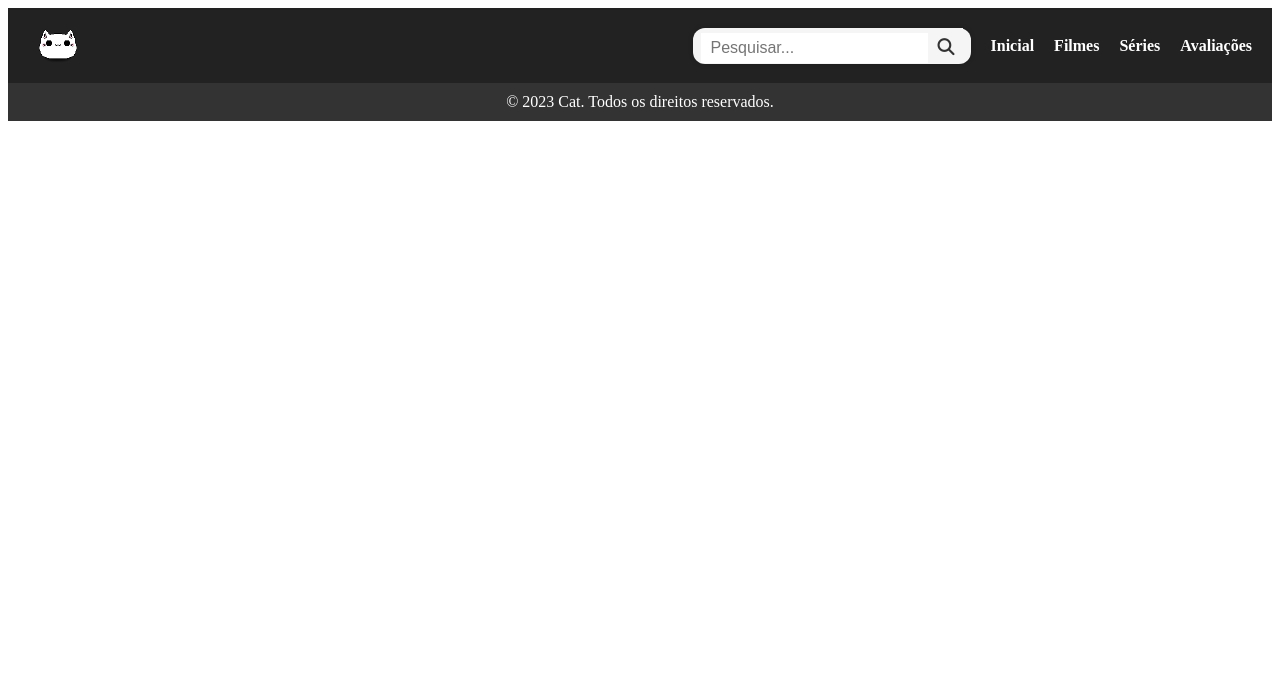
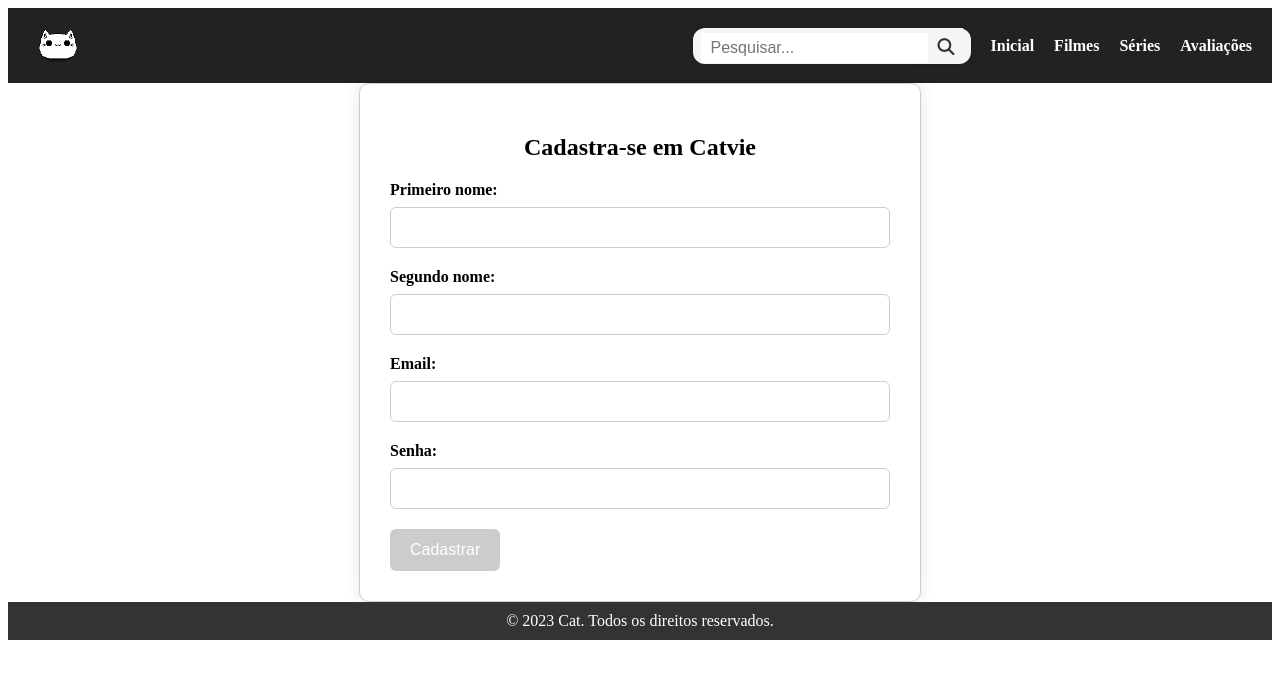
Before and after one commit to 01Dri/CatvieAngular, an Angular app: page /register in a window 1280 px wide. Before the commit this address led to /. Shown: the top 678 px of the page. Built offline with nearby package versions, Linux system fonts and the light colour scheme.

Commit message:
Form register created and cosuming the API for register from the backend

```diff
--- a/angular.json
+++ b/angular.json
@@ -94,5 +94,8 @@
         }
       }
     }
+  },
+  "cli": {
+    "analytics": false
   }
 }
--- a/src/app/app-routing.module.ts
+++ b/src/app/app-routing.module.ts
@@ -2,10 +2,13 @@ import { NgModule } from '@angular/core';
 import { RouterModule, Routes } from '@angular/router';
 import { FilmsComponent } from './films/films.component';
 import { FilmSearchComponent } from './film-search/film-search.component';
+import { RegisterScreenComponent } from './register-screen/register-screen.component';
 
 const routes: Routes = [
   { path: 'films' , component: FilmsComponent },
   { path: 'result' , component: FilmSearchComponent },
+  { path: 'register' , component: RegisterScreenComponent },
+
 
 
 
--- a/src/app/app.module.ts
+++ b/src/app/app.module.ts
@@ -7,6 +7,7 @@ import { HttpClientModule } from '@angular/common/http';
 import { FormsModule } from '@angular/forms';
 import { FilmsComponent } from './films/films.component';
 import { FilmSearchComponent } from './film-search/film-search.component';
+import { RegisterScreenComponent } from './register-screen/register-screen.component';
 
 
 @NgModule({
@@ -14,6 +15,7 @@ import { FilmSearchComponent } from './film-search/film-search.component';
     AppComponent,
     FilmsComponent,
     FilmSearchComponent,
+    RegisterScreenComponent,
   ],
   imports: [
     BrowserModule,
--- /dev/null
+++ b/src/app/enums/RoleEnums.ts
@@ -0,0 +1,4 @@
+export enum UserRole {
+    ADMIN = 'ADMIN',
+    USER = 'USER',
+}
--- /dev/null
+++ b/src/app/register-screen/register-screen.component.css
@@ -0,0 +1,45 @@
+.registration-container {
+    max-width: 500px;
+    margin: auto;
+    padding: 30px;
+    border: 1px solid #ccc;
+    border-radius: 10px;
+    box-shadow: 0 0 15px rgba(0, 0, 0, 0.1);
+}
+
+h2 {
+    text-align: center;
+}
+
+.form-group {
+    margin-bottom: 20px;
+}
+
+label {
+    display: block;
+    font-weight: bold;
+    margin-bottom: 8px;
+}
+
+input {
+    width: 100%;
+    padding: 12px;
+    box-sizing: border-box;
+    border: 1px solid #ccc;
+    border-radius: 6px;
+}
+
+button {
+    background-color: #4CAF50;
+    color: white;
+    padding: 12px 20px;
+    border: none;
+    border-radius: 6px;
+    cursor: pointer;
+    font-size: 16px;
+}
+
+button:disabled {
+    background-color: #cccccc;
+    cursor: not-allowed;
+}
--- /dev/null
+++ b/src/app/register-screen/register-screen.component.html
@@ -0,0 +1,23 @@
+<div class="registration-container">
+    <h2>Cadastra-se em Catvie</h2>
+    <form (ngSubmit)="onSubmit()" #registrationForm="ngForm">
+        <div class="form-group">
+            <label for="firstname">Primeiro nome:</label>
+            <input type="text" id="firstname" name="firstname" [(ngModel)]="user.firstname" required>
+        </div>
+        <div class="form-group">
+            <label for="lastname">Segundo nome:</label>
+            <input type="text" id="lastname" name="lastname" [(ngModel)]="user.lastname" required>
+        </div>
+        <div class="form-group">
+            <label for="email">Email:</label>
+            <input type="email" id="email" name="email" [(ngModel)]="user.email" required>
+        </div>
+        <div class="form-group">
+            <label for="password">Senha:</label>
+            <input type="password" id="password" name="password" [(ngModel)]="user.password" required>
+        </div>
+
+        <button type="submit" [disabled]="!registrationForm.valid">Cadastrar</button>
+    </form>
+</div>
--- /dev/null
+++ b/src/app/register-screen/register-screen.component.ts
@@ -0,0 +1,49 @@
+import { HttpClient } from '@angular/common/http';
+import { Component } from '@angular/core';
+import { RegisterDTO } from '../registerDto/RegisterDTO';
+import { UserRole } from '../enums/RoleEnums';
+import { animate } from '@angular/animations';
+import { Observable } from 'rxjs';
+
+@Component({
+  selector: 'app-register-screen',
+  templateUrl: './register-screen.component.html',
+  styleUrls: ['./register-screen.component.css']
+})
+export class RegisterScreenComponent {
+
+  user = {
+    firstname: '',
+    lastname: '',
+    email: '',
+    password: '',
+    token: '',
+    role: ''
+  };
+
+  constructor(private http: HttpClient) {}
+  onSubmit() {
+
+    const userRegister = new RegisterDTO(
+      this.user.firstname,
+      this.user.lastname,
+      this.user.email,
+      this.user.password,
+      this.user.token,
+      UserRole.USER
+    );
+    const observable: Observable<any> = this.http.post('http://localhost:8080/auth/v1/register', userRegister);
+    observable.subscribe({
+      next: ({status, data}) => {
+        console.log('Status: ', status);
+        console.log('Corpo: ', data)
+      },
+      error: (error) => {
+        console.log('Error: ', error);
+      },
+      complete: () => {
+      }
+    });
+  }
+
+}
--- /dev/null
+++ b/src/app/registerDto/RegisterDTO.ts
@@ -0,0 +1,12 @@
+import { UserRole } from '../enums/RoleEnums';
+
+export class RegisterDTO {
+    constructor(
+        public firstName: string,
+        public lastName: string,
+        public email: string,
+        public password: string,
+        public token: string,
+        public role: UserRole
+    ) {}
+}
```
Also changed, not shown: 2 other files (tests, documents, lock files or other folders).
